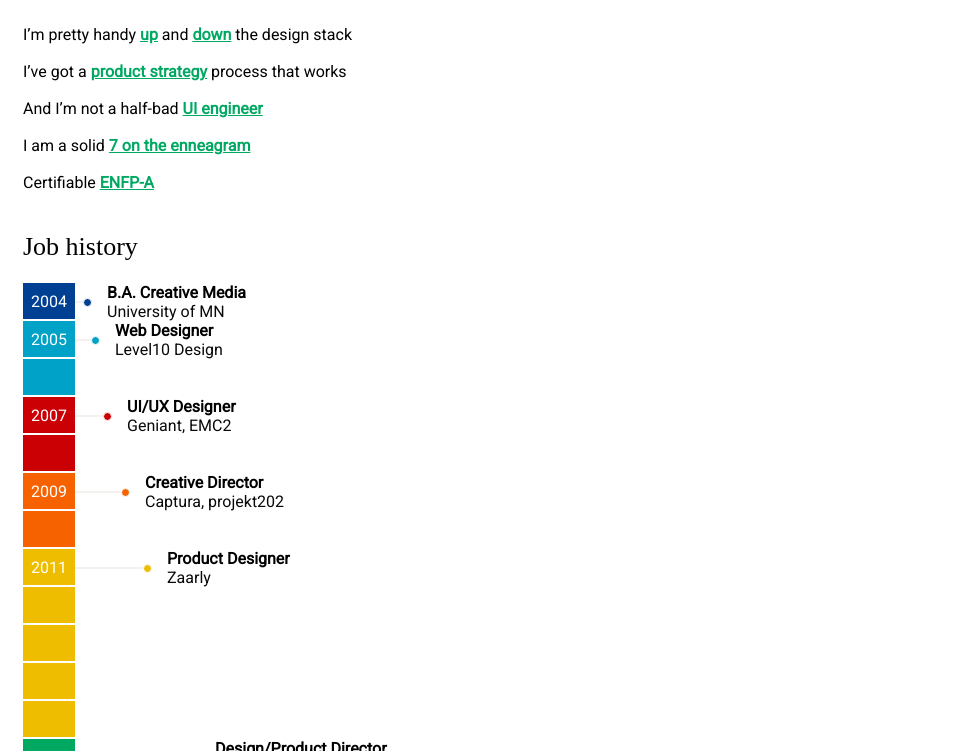
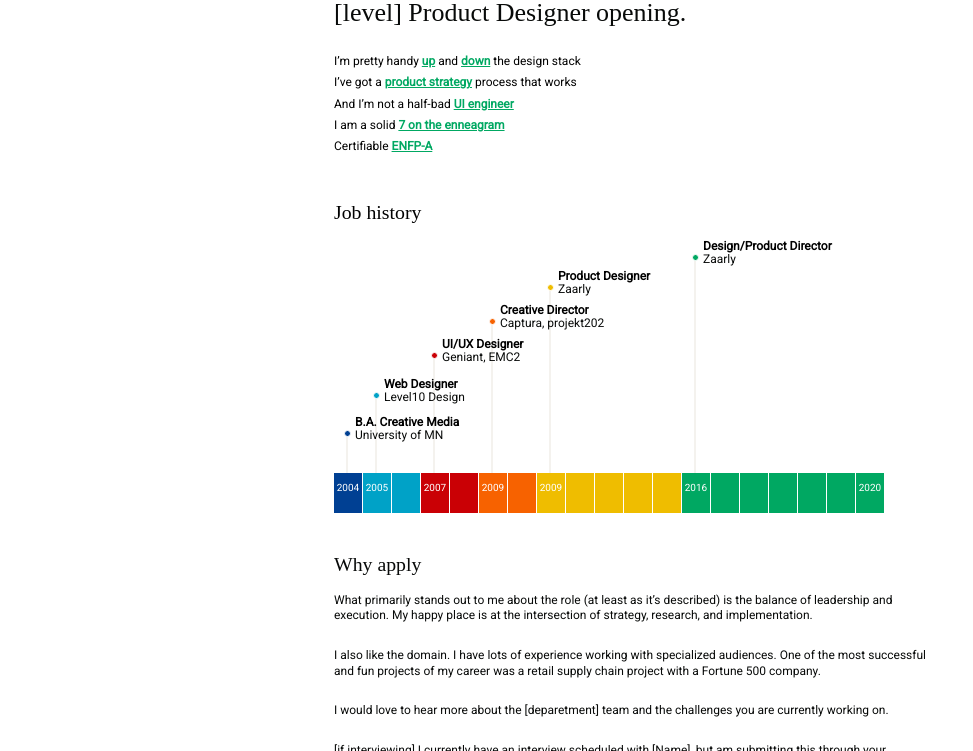
Before and after one commit to Memgela/html_css_practice, a plain HTML site: page 02. Resume/index.html in a window 1280 px wide. Shown: the part 233-984 px from the top of the page, without its empty margins (0-973 px from the left). Drawn offline with Linux system fonts and the light colour scheme; a web font is replaced by a local one.

Commit message:
Implement desktop markup

```diff
--- a/02. Resume/index.html
+++ b/02. Resume/index.html
@@ -36,10 +36,9 @@
             <h2 class="job-history-title">Job history</h2>
             <div class="jobs">
                 <div class="job">
-                    <div class="years">
                     <div class="years-line">
-                            <div class="start-time univer-year">
-                                <div class=year>2004</div>
+                        <div class="year univer-year">
+                            2004
                         </div>
                     </div>
                     <div class="description">
@@ -51,14 +50,12 @@
                         </div>
                     </div>
                 </div>
+                <div class="job">
+                    <div class="years-line">
+                        <div class="year level-year">
+                            2005
                         </div>
-                <div class="job">
-                    <div class="years">
-                        <div class="years-line">
-                            <div class="start-time level-year">
-                                <div class=year>2005</div>
-                            </div>
-                            <div class="start-time level-year"></div>
+                        <div class="year level-year"></div>
                     </div>
                     <div class="description">
                         <div class="line level-line"></div>
@@ -69,14 +66,12 @@
                         </div>
                     </div>
                 </div>
+                <div class="job">
+                    <div class="years-line">
+                        <div class="year geniant-year">
+                            2007
                         </div>
-                <div class="job">
-                    <div class="years">
-                        <div class="years-line">
-                            <div class="start-time geniant-year">
-                                <div class=year>2007</div>
-                            </div>
-                            <div class="start-time geniant-year"></div>
+                        <div class="year geniant-year"></div>
                     </div>
                     <div class="description">
                         <div class="line geniant-line"></div>
@@ -87,14 +82,12 @@
                         </div>
                     </div>
                 </div>
+                <div class="job">
+                    <div class="years-line">
+                        <div class="year captura-year">
+                            2009
                         </div>
-                <div class="job">
-                    <div class="years">
-                        <div class="years-line">
-                            <div class="start-time captura-year">
-                                <div class=year>2009</div>
-                            </div>
-                            <div class="start-time captura-year"></div>
+                        <div class="year captura-year"></div>
                     </div>
                     <div class="description">
                         <div class="line captura-line"></div>
@@ -105,17 +98,15 @@
                         </div>
                     </div>
                 </div>
+                <div class="job">
+                    <div class="years-line">
+                        <div class="year zaarly-year">
+                            2009
                         </div>
-                <div class="job">
-                    <div class="years">
-                        <div class="years-line">
-                            <div class="start-time zaarly-year">
-                                <div class=year>2011</div>
-                            </div>
-                            <div class="start-time zaarly-year"></div>
-                            <div class="start-time zaarly-year"></div>
-                            <div class="start-time zaarly-year"></div>
-                            <div class="start-time zaarly-year"></div>
+                        <div class="year zaarly-year"></div>
+                        <div class="year zaarly-year"></div>
+                        <div class="year zaarly-year"></div>
+                        <div class="year zaarly-year"></div>
                     </div>
                     <div class="description">
                         <div class="line zaarly-line"></div>
@@ -126,20 +117,18 @@
                         </div>
                     </div>
                 </div>
+                    <div class="job">
+                        <div class="years-line">
+                            <div class="year director-zaarly-year">
+                                2016
                             </div>
-                    <div class="job">
-                        <div class="years">
-                            <div class="years-line">
-                                <div class="start-time director-zaarly-year">
-                                    <div class=year>2016</div>
-                                </div>
-                                <div class="start-time director-zaarly-year"></div>
-                                <div class="start-time director-zaarly-year"></div>
-                                <div class="start-time director-zaarly-year"></div>
-                                <div class="start-time director-zaarly-year"></div>
-                                <div class="start-time director-zaarly-year"></div>
-                                <div class="start-time director-zaarly-year">
-                                    <div class=year>2020</div>
+                            <div class="year director-zaarly-year"></div>
+                            <div class="year director-zaarly-year"></div>
+                            <div class="year director-zaarly-year"></div>
+                            <div class="year director-zaarly-year"></div>
+                            <div class="year director-zaarly-year"></div>
+                            <div class="year director-zaarly-year">
+                                2020
                             </div>
                         </div>
                         <div class="description">
@@ -148,7 +137,6 @@
                             <div class="job-information">
                                 <div class="position">Design/Product Director</div>
                                 <div class="company">Zaarly</div>
-                                </div>
                             </div>
                         </div>
                     </div>
--- a/02. Resume/styles.css
+++ b/02. Resume/styles.css
@@ -1,15 +1,23 @@
 @font-face {
     font-family: "Mont";
-    src: url("./fonts/Mont-Black.woff2") format("woff2");
+    src: url("./fonts/Mont-Heavy.woff2") format("woff2");
 }
 
 * {
     font-family: "Roboto", sans-serif;
     color: #080A09;
+    box-sizing: border-box;
+}
+
+.header {
+    max-width: 612px;
+    margin: 0 auto;
 }
 
 .content {
     padding: 15px;
+    max-width: 612px;
+    margin: 0 auto;
 }
 
 .logo, .email, .phone {
@@ -56,7 +64,7 @@
     color: #000;
 }
 
-.years {
+.job {
     display: flex;
 }
 
@@ -64,18 +72,14 @@
     display: flex;
 }
 
-.start-time {
-    height: 36px;
-    width: 52px;
-    text-align: center;
-    margin-bottom: 2px;
-    flex-shrink: 0;
-}
-
 .year {
     text-align: center;
     color: white;
     padding-top: 8.5px;
+    height: 36px;
+    width: 52px;
+    margin-bottom: 2px;
+    flex-shrink: 0;
 }
 
 .line {
@@ -161,3 +165,139 @@
     margin-bottom: 32px;
     line-height: 1.5em;
 }
+
+@media (min-width: 500px) {
+    .page {
+        padding: 35px 57px 99px 57px;
+        height: 100vh;
+        margin: 0;
+    }
+
+    .content {
+        padding: 0;
+    }
+
+    .header {
+        display: flex;
+    }
+
+    .contacts {
+        display: flex;
+    }
+
+    .email, .phone {
+        padding-left: 11px;
+        padding-top: 7px;
+    }
+
+    .page-title {
+        margin: 73px 0 10px 0;
+        font-size: 32.67px;
+    }
+
+    .intro {
+        margin: 0 0 27px 0;
+    }
+
+    .skills-list-item {
+        padding-bottom: 8.5px;
+        font-size: 12px;
+        line-height: 107.3%;
+    }
+
+    .job-history-title {
+        font-size: 19.8px;
+        line-height: 114.8%;
+        margin-top: 39px;
+    }
+
+    .jobs {
+        display: flex;
+    }
+
+    .job {
+        flex-direction: column-reverse;
+    }
+
+    .years-line {
+        display: flex;
+    }
+
+    .description {
+        display: flex;
+        flex-direction: column-reverse;
+        position: relative;
+    }
+
+    .line {
+        border-bottom: none;
+        border-right: 2px solid #F4F2EE;
+        width: 14px;
+    }
+
+    .year {
+        width: 28px;
+        height: 40px;
+        margin-bottom: 0;
+        margin-right: 1px;
+        font-size: 10px;
+    }
+
+    .job-information {
+        position: absolute;
+        top: 0;
+        z-index: 1;
+        left: 6px;
+    }
+
+    .ball {
+        margin-left: 10px;
+    }
+
+    .univer-line {
+        height: 36px;
+    }
+
+    .level-line {
+        height: 74px;
+    }
+
+    .geniant-line {
+        height: 114px;
+    }
+
+    .captura-line {
+        height: 148px;
+    }
+
+    .zaarly-line {
+        height: 182px;
+    }
+
+    .director-zaarly-line {
+        height: 212px;
+    }
+
+    .position, .company {
+        font-size: 12px;
+        line-height: 114.8%;
+        width: 136px;
+    }
+
+    .self-description-item {
+        font-style: normal;
+        font-weight: normal;
+        font-size: 12px;
+        line-height: 130%;
+        margin-bottom: 24px;
+    }
+
+    .self-description-title {
+        font-family: "DM Serif Text";
+        font-style: normal;
+        font-weight: normal;
+        font-size: 19.8px;
+        line-height: 114.8%;
+        margin: 40px 0 17px 0;
+    }
+}
```
Also changed, not shown: 02. Resume/fonts/Mont-Black.woff2 (deleted), 02. Resume/fonts/Mont-Heavy.woff2 (added). Lines whose indentation alone changed are shown as unchanged.
